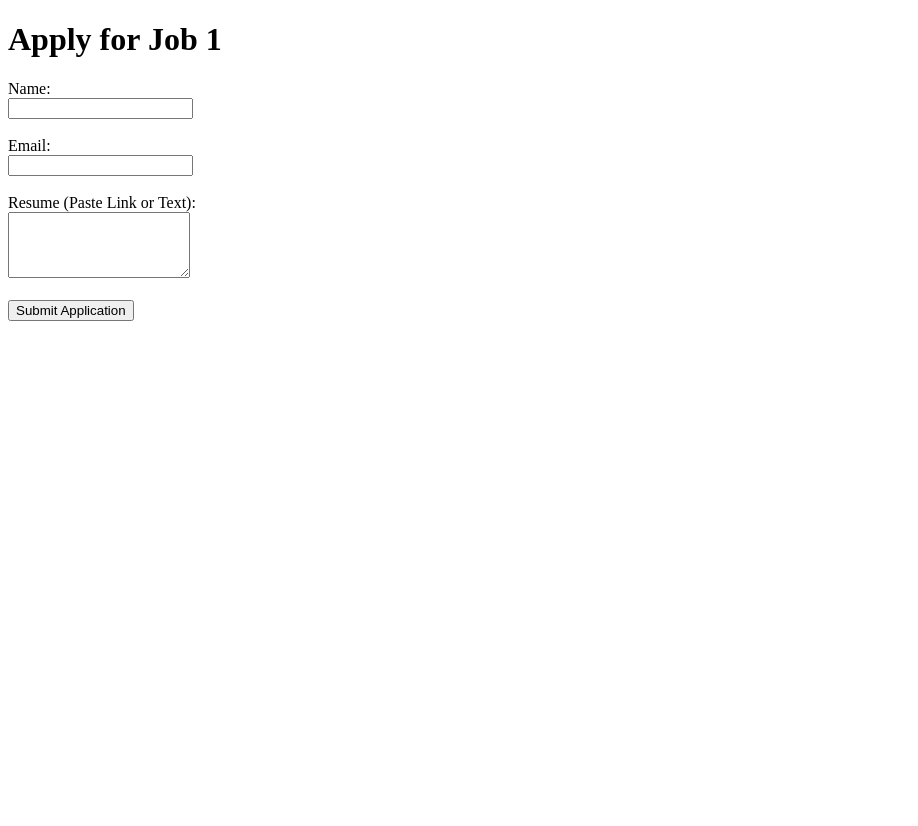
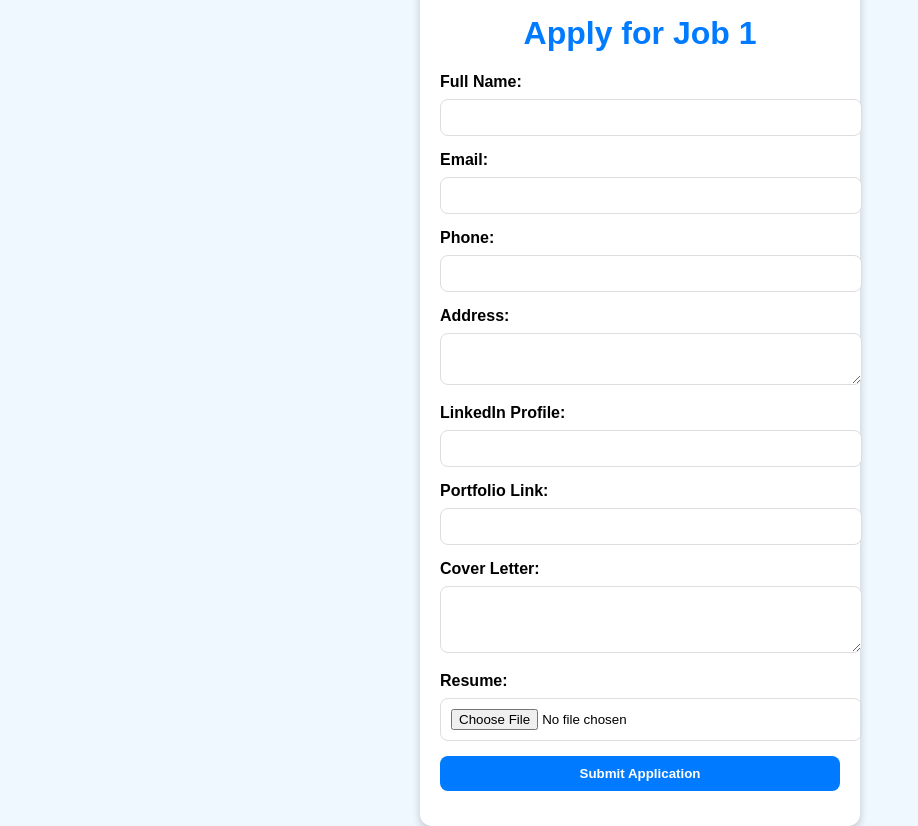
Before and after one commit to danielobare/daniel-obare-careers-website, a Flask app: page /apply/1 in a window 1280 px wide. Shown: the whole page, without its empty margins (0-918 px from the left). Before the commit the page ends 321 px from the top, so only its background shows below. Run offline with Flask 3, Linux system fonts and the light colour scheme.

Commit message:
more functionality for apply.html, thank_you.html, and routes and new table for storing application data. also added styling to both pages

```diff
--- a/app.py
+++ b/app.py
@@ -1,6 +1,7 @@
 from flask import Flask, jsonify, render_template, request
 from sqlalchemy import text
 from database import engine
+import os
 
 app = Flask(__name__)
 
@@ -26,14 +27,34 @@ def list_jobs():
 @app.route("/apply/<int:job_id>", methods=["GET", "POST"])
 def apply_to_job(job_id):
     if request.method == "POST":
-        applicant_name = request.form.get('name')
-        applicant_email = request.form.get('email')
-        resume = request.form.get('resume')
+        name = request.form.get('name')
+        email = request.form.get('email')
+        phone = request.form.get('phone')
+        address = request.form.get('address')
+        linkedin_profile = request.form.get('linkedin')
+        portfolio_link = request.form.get('portfolio')
+        cover_letter = request.form.get('cover_letter')
+        resume_file = request.files['resume']
 
-        print(f"Application received for Job ID {job_id}:")
-        print(f"Name: {applicant_name}, Email: {applicant_email}, Resume: {resume}")
+        resume_data = resume_file.read()
 
-        return render_template('thank_you.html', name=applicant_name)
+        with engine.connect() as conn:
+            conn.execute(text("""
+                INSERT INTO applications (job_id, name, email, phone, address, linkedin_profile, portfolio_link, cover_letter, resume)
+                VALUES (:job_id, :name, :email, :phone, :address, :linkedin_profile, :portfolio_link, :cover_letter, :resume)
+            """), {
+                'job_id': job_id,
+                'name': name,
+                'email': email,
+                'phone': phone,
+                'address': address,
+                'linkedin_profile': linkedin_profile,
+                'portfolio_link': portfolio_link,
+                'cover_letter': cover_letter,
+                'resume': resume_data,
+            })
+
+        return render_template('thank_you.html', name=name)
 
     return render_template('apply.html', job_id=job_id)
 
--- a/templates/apply.html
+++ b/templates/apply.html
@@ -4,20 +4,82 @@
     <meta charset="UTF-8">
     <meta name="viewport" content="width=device-width, initial-scale=1.0">
     <title>Apply for Job</title>
+    <style>
+        body {
+            font-family: Arial, sans-serif;
+            background-color: #f0f8ff;
+            margin: 0;
+            padding: 0;
+            display: flex;
+            justify-content: center;
+            align-items: center;
+            height: 100vh;
+        }
+        .form-container {
+            background-color: white;
+            border-radius: 12px;
+            padding: 20px;
+            box-shadow: 0 4px 8px rgba(0, 0, 0, 0.2);
+            width: 400px;
+        }
+        h1 {
+            color: #007BFF;
+            text-align: center;
+        }
+        label {
+            display: block;
+            margin-bottom: 8px;
+            font-weight: bold;
+        }
+        input, textarea, button {
+            width: 100%;
+            padding: 10px;
+            margin-bottom: 15px;
+            border-radius: 8px;
+            border: 1px solid #ddd;
+        }
+        button {
+            background-color: #007BFF;
+            color: white;
+            font-weight: bold;
+            cursor: pointer;
+            border: none;
+        }
+        button:hover {
+            background-color: #0056b3;
+        }
+    </style>
 </head>
 <body>
-    <h1>Apply for Job {{ job_id }}</h1>
-    <form method="POST">
-        <label for="name">Name:</label><br>
-        <input type="text" id="name" name="name" required><br><br>
+    <div class="form-container">
+        <h1>Apply for Job {{ job_id }}</h1>
+        <form method="POST" enctype="multipart/form-data">
+            <label for="name">Full Name:</label>
+            <input type="text" id="name" name="name" required>
 
-        <label for="email">Email:</label><br>
-        <input type="email" id="email" name="email" required><br><br>
+            <label for="email">Email:</label>
+            <input type="email" id="email" name="email" required>
 
-        <label for="resume">Resume (Paste Link or Text):</label><br>
-        <textarea id="resume" name="resume" rows="4" required></textarea><br><br>
+            <label for="phone">Phone:</label>
+            <input type="tel" id="phone" name="phone" required>
 
-        <button type="submit">Submit Application</button>
-    </form>
+            <label for="address">Address:</label>
+            <textarea id="address" name="address" rows="2"></textarea>
+
+            <label for="linkedin">LinkedIn Profile:</label>
+            <input type="url" id="linkedin" name="linkedin">
+
+            <label for="portfolio">Portfolio Link:</label>
+            <input type="url" id="portfolio" name="portfolio">
+
+            <label for="cover_letter">Cover Letter:</label>
+            <textarea id="cover_letter" name="cover_letter" rows="3"></textarea>
+
+            <label for="resume">Resume:</label>
+            <input type="file" id="resume" name="resume" required>
+
+            <button type="submit">Submit Application</button>
+        </form>
+    </div>
 </body>
 </html>
```
Also changed, not shown: templates/thank_you.html (+29 -3 lines).
